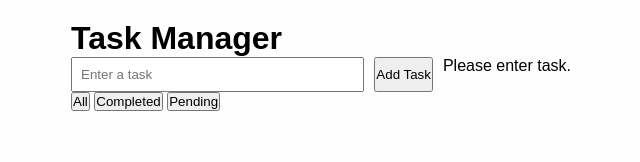
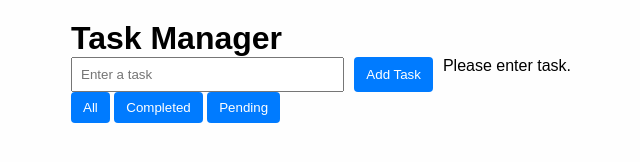
Before and after one commit to mhmdjawad1/Front-end-Task-Manager, a plain HTML site: page index.html in a window 1280 px wide. Shown: the whole page, without its empty margins (319-959 px from the left). Drawn offline with Linux system fonts and the light colour scheme.

Commit message:
Button styling

```diff
--- a/styles/styles.css
+++ b/styles/styles.css
@@ -20,3 +20,17 @@ form {
   flex: 1;
   padding: 8px;
 }
+
+
+button {
+  padding: 8px 12px;
+  border: none;
+  background: #007bff;
+  color: white;
+  cursor: pointer;
+  border-radius: 4px;
+}
+
+button:hover {
+  background: #0056b3;
+}
```
